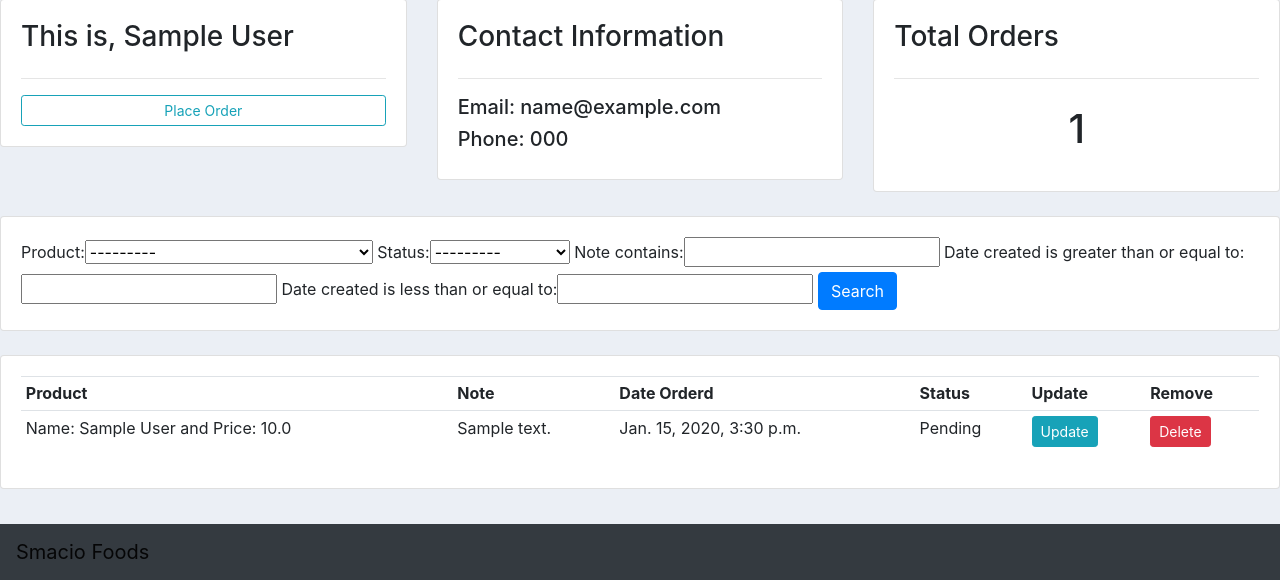
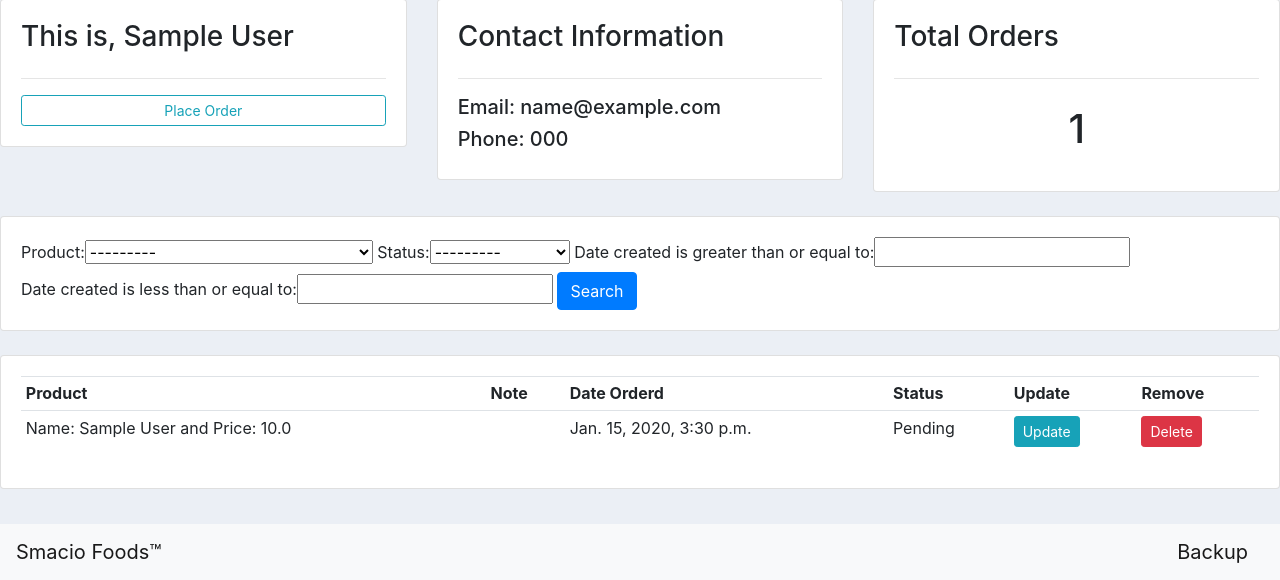
Before and after one commit to sunilRF9/django-cms, a Django app: page /customers/1 in a window 1280 px wide. Shown: the part 220-800 px from the top of the page. Run offline with Django 3.2, Linux system fonts and the light colour scheme; tables that the repository leaves empty hold one stand-in row (values such as "Sample post"); some libraries are stand-ins or nearby versions.

Commit message:
Ajax refresh and Backup excel

```diff
--- a/accounts/filter.py
+++ b/accounts/filter.py
@@ -5,7 +5,7 @@ from .models import *
 class OrderFilter(django_filters.FilterSet):
     start_date = DateFilter(field_name="date_created", lookup_expr='gte')
     end_date = DateFilter(field_name="date_created", lookup_expr='lte')
-    note = CharFilter(field_name='note', lookup_expr='icontains')
+    #note = CharFilter(field_name='note', lookup_expr='icontains')
     class Meta:
         model = Order
         fields = '__all__'
--- a/accounts/models.py
+++ b/accounts/models.py
@@ -39,6 +39,6 @@ class Order(models.Model):
     product = models.ForeignKey(Product, null=True, on_delete=models.SET_NULL)
     date_created = models.DateTimeField(auto_now_add=True,null=True)
     status = models.CharField(max_length=200,null=True,choices=STATUS)
-    note = models.CharField(max_length=1000,null=True)
+    #note = models.CharField(max_length=1000,null=True)
     def __str__(self):
         return "Product: {}".format(self.product)
--- a/accounts/templates/accounts/dashboard.html
+++ b/accounts/templates/accounts/dashboard.html
@@ -3,6 +3,7 @@
 {% block content %}
 
 {% include 'accounts/status.html' %}
+<meta http-equiv="refresh" content="5; URL={% url 'home' %}">
 <br>
 
 <div class="row">
--- a/accounts/templates/accounts/main.html
+++ b/accounts/templates/accounts/main.html
@@ -16,8 +16,9 @@
 	{% endblock %}
 </body>
 <!--	<h5>Footer</h5> -->
-<nav class="navbar fixed-bottom navbar-light bg-dark">
-  <a class="navbar-brand" href="{% url 'home' %}">Smacio Foods</a>
+<nav class="navbar fixed-bottom navbar-light bg-light">
+  <a class="navbar-brand" href="{% url 'home' %}">Smacio Foods™</a>
+  <a class="navbar-brand" href="{% url 'dumps' %}">Backup</a>
 </nav>
 <script src="https://code.jquery.com/jquery-3.3.1.slim.min.js" integrity="sha384-q8i/X+965DzO0rT7abK41JStQIAqVgRVzpbzo5smXKp4YfRvH+8abtTE1Pi6jizo" crossorigin="anonymous"></script>
 <script src="https://cdnjs.cloudflare.com/ajax/libs/popper.js/1.14.7/umd/popper.min.js" integrity="sha384-UO2eT0CpHqdSJQ6hJty5KVphtPhzWj9WO1clHTMGa3JDZwrnQq4sF86dIHNDz0W1" crossorigin="anonymous"></script>
--- a/accounts/urls.py
+++ b/accounts/urls.py
@@ -10,4 +10,5 @@ urlpatterns = [
     path('update_order/<str:pk>', views.updateOrder, name="update_order"),
     path('delete_order/<str:pk>', views.deleteOrder, name="delete_order"),
     path('create_customers/', views.createCustomer, name="create_customer"),
+    path('dumps/', views.getExcel, name="dumps"),
 ]
--- a/accounts/views.py
+++ b/accounts/views.py
@@ -79,3 +79,27 @@ def createCustomer(request):
             return redirect('home')
     context={'form':form}
     return render(request, 'accounts/createcustomer.html', context)
+def getExcel(request):
+    import csv
+    import sqlite3
+    import pandas
+    con = sqlite3.connect('db.sqlite3')
+    one = """
+    SELECT accounts_customer.name, accounts_customer.phone, accounts_customer.email  FROM accounts_customer INNER JOIN accounts_order ON accounts_customer.id = accounts_order.customer_id;"""
+    two = """
+    SELECT accounts_product.pname, accounts_product.price, accounts_order.date_created FROM accounts_product  INNER JOIN accounts_order ON accounts_product.id = accounts_order.product_id;"""
+    df = pandas.read_sql_query(one, con)
+    df2 = pandas.read_sql_query(two, con)
+    print(df2)
+    dfn2 = df2.iloc[::-1]
+    print(dfn2)
+    final = pandas.concat([df, df2.iloc[::-1]], axis=1)
+    print(final)
+    from datetime import datetime
+    # current date and time
+    now = datetime.now()
+    timestamp = datetime.timestamp(now)
+    print("timestamp =", timestamp)
+    dt_object = datetime.fromtimestamp(timestamp)
+    final.to_csv(r'dumps_' + str(dt_object) + '.csv',index = False, header=True)
+    return HttpResponse('Saved Data')
--- a/crm/settings.py
+++ b/crm/settings.py
@@ -25,7 +25,7 @@ SECRET_KEY = '!ac0wdbag!z(eyl##1iwctf+ep%d(+am&3&2*o_-)!q(7&1v=b'
 # SECURITY WARNING: don't run with debug turned on in production!
 DEBUG = True
 
-ALLOWED_HOSTS = []
+ALLOWED_HOSTS = ['localhost','192.168.29.149']
 
 
 # Application definition
```
Also changed, not shown: accounts/migrations/0009_remove_order_note.py (added), data.txt (added), 1 other file.
